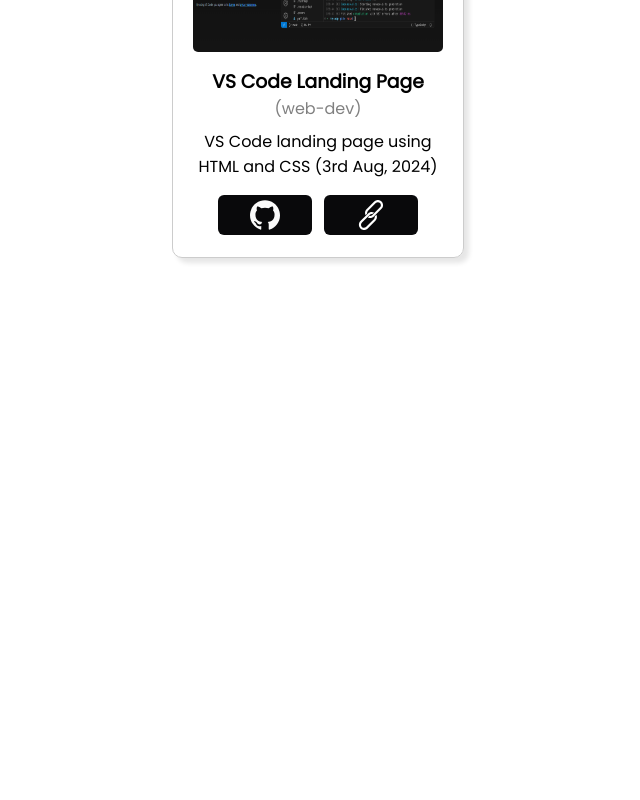
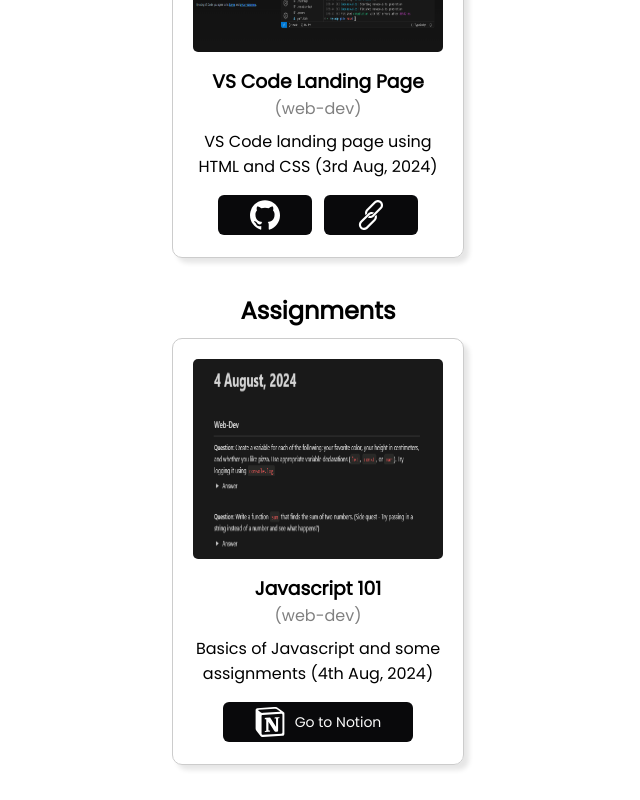
Before and after one commit to rudraa19/kirat-cohort-projects, a React (Vite) app: page / in a window 1280 px wide. Shown: the part 300-1100 px from the top of the page, without its empty margins (322-962 px from the left). Before the commit the page ends 800 px from the top, so only its background shows below. Built offline with nearby package versions, Linux system fonts and the light colour scheme.

Commit message:
chore: create NotionCard for assignments

```diff
--- a/src/App.jsx
+++ b/src/App.jsx
@@ -1,19 +1,33 @@
 import React from 'react';
 import './App.css';
-import project from './Data'; // Make sure the path is correct
+import project from './Data';
 import Card from './components/Card';
 import Navbar from './components/Navbar';
+import NotionCard from './components/NotionCard';
+import assignments from './NotionData';
 
 function App() {
   return (
     <>
       <Navbar />
+
       <h2>Projects</h2>
       {project.map((proj) => (
         <Card
           key={proj.id} title={proj.title} category={proj.category} img={proj.img} desc={proj.desc} github={proj.github} link={proj.link}
         />
       ))}
+
+      <br /><br />
+
+      <h2>Assignments</h2>
+      {assignments.map((assignment) => (
+        <NotionCard
+          key={assignment.id} title={assignment.title} category={assignment.category} img={assignment.img} desc={assignment.desc} link={assignment.link}
+        />
+      ))}
+
+      <br /><br />
     </>
   );
 }
--- /dev/null
+++ b/src/NotionData.jsx
@@ -0,0 +1,12 @@
+const assignments = [
+    {
+      id: 1,
+      title: 'Javascript 101',
+      category: 'web-dev',
+      img: './images/assignment-1-web.png',
+      desc: 'Basics of Javascript and some assignments (4th Aug, 2024)',
+      link: 'https://band-feverfew-55d.notion.site/4-August-2024-0e798f1a1e604080a905849c88dd0024',
+    },
+  ];
+
+  export default assignments;
--- /dev/null
+++ b/src/components/NotionCard.css
@@ -0,0 +1,29 @@
+.card {
+    border: 1px solid hsl(0, 0%, 80%);
+    border-radius: 10px;
+    box-shadow: 5px 5px 5px hsla(0, 0%, 0%, 0.1);
+    padding: 20px;
+    margin: 10px;
+    text-align: center;
+    max-width: 250px;
+    display: inline-block;
+}
+.card img {
+    border-radius: 5px;
+}
+
+.button {
+    display: inline-flex;
+    align-items: center;
+    justify-content: center;
+    padding: 0 2rem;
+    height: 2.5rem;
+    font-size: 0.875rem;
+    font-weight: 500;
+    border-radius: 0.375rem;
+    background-color: rgb(9, 9, 11);
+    color: rgb(250, 250, 250);
+    cursor: pointer;
+    white-space: nowrap;
+    border: none;
+  }
--- /dev/null
+++ b/src/components/NotionCard.jsx
@@ -0,0 +1,27 @@
+import React from "react";
+import './NotionCard.css';
+
+function NotionCard({title = 'Project title', category = 'all', img = 'https://via.placeholder.com/250x200', desc = 'lasdkjf lkajsdfi laksdjf Nostrum, perferendis', link = '#'}){
+    return (
+        <div className="card">
+            <img src={img} alt="project-img" width='250px' height='200px' />
+            <h3 style={{paddingTop: '0.5rem'}}>{title}</h3>
+            <p style={{color: 'gray'}}>({category})</p>
+            <p style={{paddingTop: '0.5rem'}}>{desc}</p>
+            <div style={{display: 'flex', alignItems: 'center', justifyContent: 'center', paddingTop: '1rem'}}>
+                <div style={{width: '200px', display: 'flex', justifyContent: 'center'}}>
+                    <a href={link} target="_blank" rel="noopener noreferrer">
+                        <button className="button">
+                            <svg id="Layer_1" data-name="Layer 1" xmlns="http://www.w3.org/2000/svg" viewBox="0 0 122.88 128.1" width="30" height="30">
+                                <path d="M21.19,22.46c4,3.23,5.48,3,13,2.49l70.53-4.24c1.5,0,.25-1.49-.25-1.74L92.72,10.5a14.08,14.08,0,0,0-11-3.23l-68.29,5c-2.49.24-3,1.49-2,2.49l9.73,7.72ZM25.42,38.9v74.21c0,4,2,5.48,6.48,5.23l77.52-4.48c4.49-.25,5-3,5-6.23V33.91c0-3.23-1.25-5-4-4.73l-81,4.73c-3,.25-4,1.75-4,5Zm76.53,4c.49,2.24,0,4.48-2.25,4.73L96,48.36v54.79c-3.24,1.74-6.23,2.73-8.72,2.73-4,0-5-1.24-8-5L54.83,62.55V99.66l7.73,1.74s0,4.48-6.23,4.48l-17.2,1c-.5-1,0-3.48,1.75-4l4.48-1.25V52.59l-6.23-.5a4.66,4.66,0,0,1,4.24-5.73l18.44-1.24L87.24,84V49.6l-6.48-.74a4.21,4.21,0,0,1,4-5l17.21-1ZM7.72,5.52l71-5.23C87.49-.46,89.73.05,95.21,4L117.89,20c3.74,2.74,5,3.48,5,6.47v87.42c0,5.47-2,8.71-9,9.21l-82.5,5c-5.24.25-7.73-.5-10.47-4L4.24,102.4c-3-4-4.24-7-4.24-10.46V14.24C0,9.76,2,6,7.72,5.52Z" fill="#ffffff"/>
+                            </svg>
+                            <p style={{paddingLeft: 10}}>Go to Notion</p>
+                        </button>
+                    </a>
+                </div>
+            </div>
+        </div>
+    );
+}
+
+export default NotionCard;
```
Also changed, not shown: src/components/Card.jsx (+1 -1 lines), public/images/assignment-1-web.png (added).
